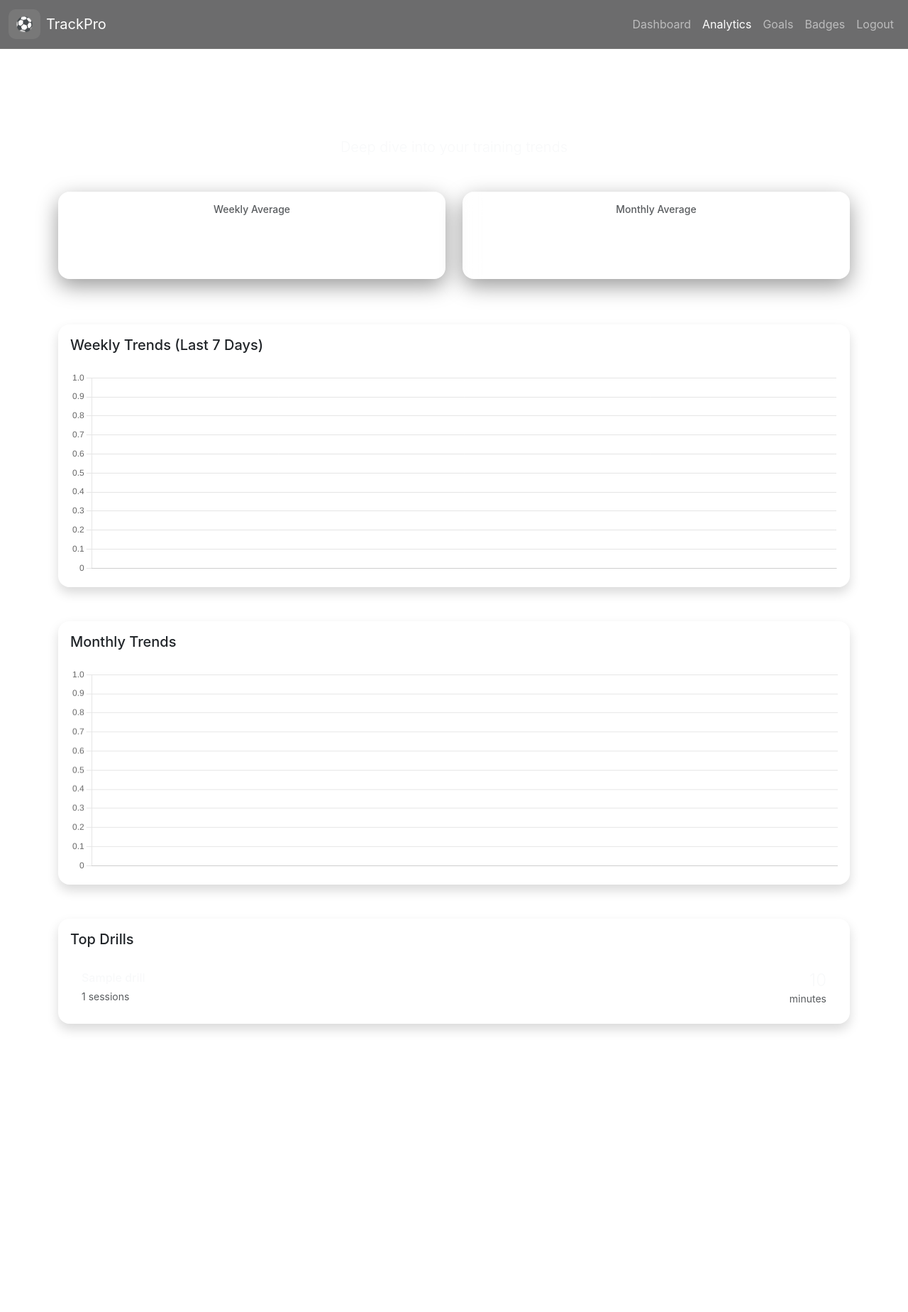
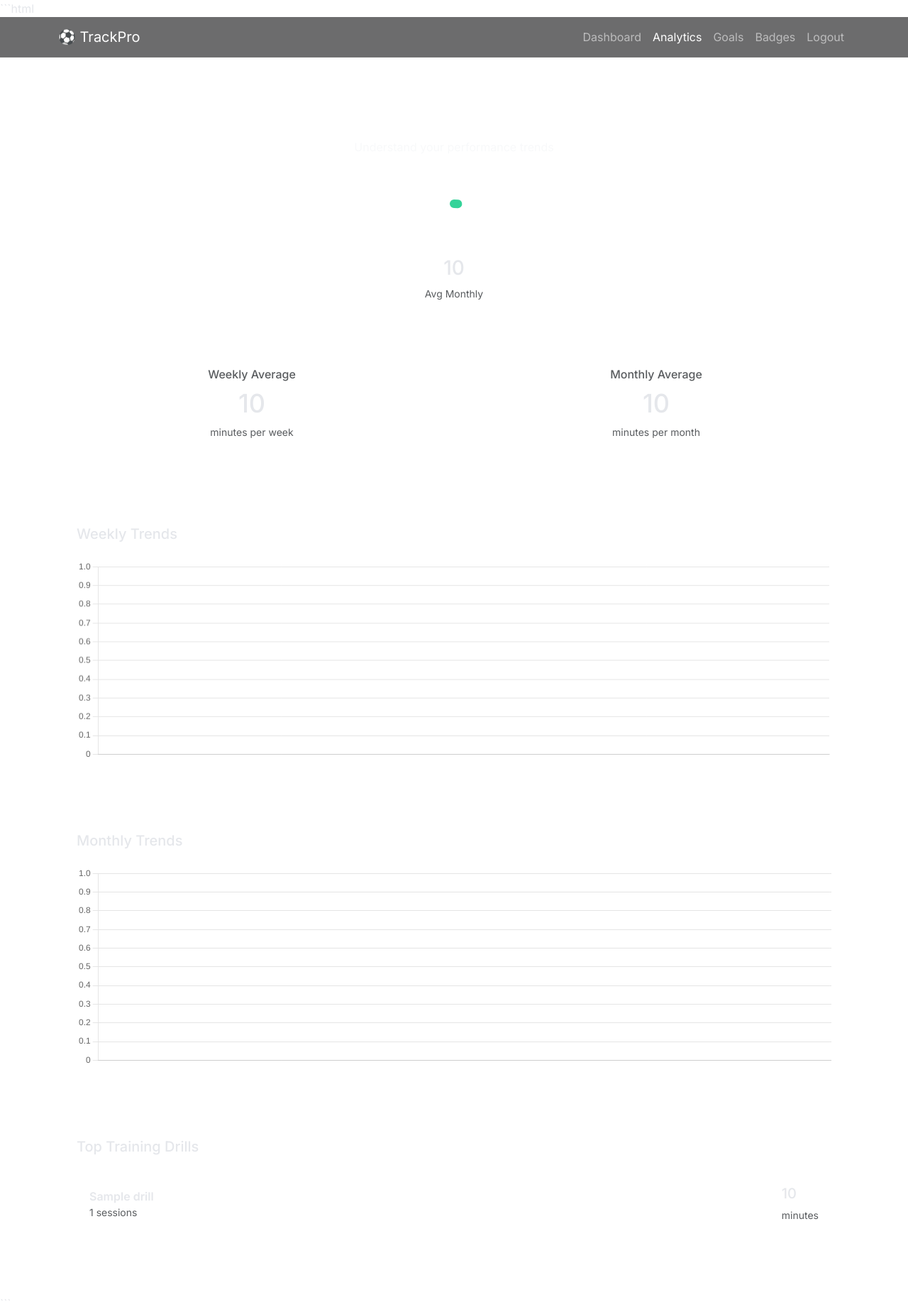
Before and after one commit to akshitjoshi335-maker/Football-progress-tracking, a Flask app: template templates/analytics.html in a window 1280 px wide. Shown: the whole page at 71% size. Before the commit the page ends 1453 px from the top, so only its background shows below. Run offline with Flask 3, Linux system fonts and the light colour scheme; the template is opened without the code that fills it: most values are stand-ins (such as "Sample title", 1, 10 or a date in 2020).

Commit message:
Update analytics.html

````diff
--- a/templates/analytics.html
+++ b/templates/analytics.html
@@ -1,156 +1,400 @@
+```html
 <!DOCTYPE html>
 <html lang="en">
+
 <head>
+
 <meta charset="UTF-8">
 <meta name="viewport" content="width=device-width, initial-scale=1.0">
-    <title>Analytics - Football Training Tracker</title>
-    <link href="https://cdn.jsdelivr.net/npm/bootstrap@5.3.1/dist/css/bootstrap.min.css" rel="stylesheet"
-          integrity="sha384-YS6VaCU6uNW0C6c1zduDgPqhIiAj5GxNk4WliBN6v1iUYpqsHdb2Bz949jj44T7v" crossorigin="anonymous">
-    <link href="https://fonts.googleapis.com/css2?family=Roboto:wght@300;400;700&display=swap" rel="stylesheet">
+
+<title>TrackPro Analytics</title>
+
+<link href="https://cdn.jsdelivr.net/npm/bootstrap@5.3.1/dist/css/bootstrap.min.css" rel="stylesheet">
+
+<link href="https://fonts.googleapis.com/css2?family=Inter:wght@300;400;500;600&display=swap" rel="stylesheet">
+
 <link rel="stylesheet" href="/static/css/style.css">
+
+<style>
+
+/* header */
+
+header{
+animation:fadeSlide .7s ease;
+}
+
+/* metrics */
+
+.metric-card{
+
+background:rgba(255,255,255,0.05);
+border:1px solid rgba(255,255,255,0.08);
+border-radius:16px;
+
+padding:30px;
+text-align:center;
+
+transition:.3s;
+
+}
+
+.metric-card:hover{
+
+transform:translateY(-6px);
+box-shadow:0 20px 40px rgba(0,0,0,0.6);
+
+}
+
+.metric-card h2{
+
+font-size:36px;
+margin-top:10px;
+
+}
+
+/* drill ranking */
+
+.drill-card{
+
+background:rgba(255,255,255,0.05);
+border-radius:14px;
+padding:18px;
+
+display:flex;
+justify-content:space-between;
+align-items:center;
+
+margin-bottom:10px;
+
+transition:.3s;
+
+}
+
+.drill-card:hover{
+
+transform:scale(1.02);
+background:rgba(255,255,255,0.07);
+
+}
+
+/* ring */
+
+.analytics-ring{
+
+display:flex;
+justify-content:center;
+margin-bottom:40px;
+
+}
+
+.ring svg{
+transform:rotate(-90deg);
+}
+
+.ring-bg{
+fill:none;
+stroke:rgba(255,255,255,0.1);
+stroke-width:12;
+}
+
+.ring-progress{
+
+fill:none;
+stroke:#34d399;
+stroke-width:12;
+stroke-linecap:round;
+
+stroke-dasharray:440;
+
+animation:ringAnim 2s ease forwards;
+
+}
+
+@keyframes ringAnim{
+
+from{
+stroke-dashoffset:440;
+}
+
+}
+
+/* chart card */
+
+.chart-card{
+
+background:rgba(255,255,255,0.05);
+border:1px solid rgba(255,255,255,0.08);
+border-radius:16px;
+
+padding:25px;
+
+transition:.3s;
+
+}
+
+.chart-card:hover{
+
+transform:translateY(-4px);
+
+}
+
+</style>
+
 </head>
+
+
 <body class="bg-gradient">
-<nav class="navbar navbar-expand-lg navbar-dark sticky-top" aria-label="Main navigation">
-    <div class="container-fluid">
-        <a class="navbar-brand d-flex align-items-center" href="/">
-            <span class="brand-badge me-2" aria-hidden="true">⚽</span>
-            <span>TrackPro</span>
-        </a>
-        <button class="navbar-toggler border-0" type="button" data-bs-toggle="collapse" data-bs-target="#mainNav" aria-controls="mainNav" aria-expanded="false" aria-label="Toggle navigation">
-            <span class="navbar-toggler-icon"></span>
-        </button>
-        <div class="collapse navbar-collapse" id="mainNav">
-            <ul class="navbar-nav ms-auto align-items-center">
+
+<nav class="navbar navbar-expand-lg navbar-dark sticky-top">
+
+<div class="container">
+
+<a class="navbar-brand" href="/">⚽ TrackPro</a>
+
+<ul class="navbar-nav ms-auto">
+
 <li class="nav-item"><a class="nav-link" href="/">Dashboard</a></li>
+
 <li class="nav-item"><a class="nav-link active" href="/analytics">Analytics</a></li>
+
 <li class="nav-item"><a class="nav-link" href="/goals">Goals</a></li>
+
 <li class="nav-item"><a class="nav-link" href="/badges">Badges</a></li>
+
 <li class="nav-item"><a class="nav-link" href="/logout">Logout</a></li>
+
 </ul>
+
 </div>
-    </div>
+
 </nav>
 
+
 <div class="container py-5">
+
 <header class="text-center mb-5">
-        <h1 class="display-4 fw-bold text-white">Advanced Analytics</h1>
-        <p class="lead text-light">Deep dive into your training trends</p>
+
+<h1 class="display-5 fw-bold text-white">Training Analytics</h1>
+
+<p class="text-light">Understand your performance trends</p>
+
 </header>
 
-    <!-- Key Metrics -->
-    <div class="row mb-5">
-        <div class="col-md-6 mb-3">
-            <div class="card glass text-white h-100 animate-in" style="--delay:0.08s">
-                <div class="card-body text-center">
-                    <h5 class="card-title text-muted small">Weekly Average</h5>
-                    <p class="display-6">{{ analytics.weekly_avg }} <span class="small">min</span></p>
-                </div>
-            </div>
-        </div>
-        <div class="col-md-6 mb-3">
-            <div class="card glass text-white h-100 animate-in" style="--delay:0.16s">
-                <div class="card-body text-center">
-                    <h5 class="card-title text-muted small">Monthly Average</h5>
-                    <p class="display-6">{{ analytics.monthly_avg }} <span class="small">min</span></p>
-                </div>
-            </div>
-        </div>
+
+<!-- Activity Ring -->
+
+<div class="analytics-ring">
+
+<div class="ring">
+
+<svg width="180" height="180">
+
+<circle cx="90" cy="90" r="70" class="ring-bg"/>
+
+<circle cx="90" cy="90" r="70"
+class="ring-progress"
+stroke-dashoffset="{{ 440 - (analytics.monthly_avg/800)*440 }}"/>
+
+</svg>
+
+<div style="position:absolute; transform:translate(-50%,-50%); top:50%; left:50%; text-align:center">
+
+<h3>{{ analytics.monthly_avg }}</h3>
+
+<p class="small text-muted">Avg Monthly</p>
+
 </div>
 
-    <!-- Weekly Trends -->
-    <div class="card shadow mb-5 glass animate-in" style="--delay:0.24s">
-        <div class="card-body">
-            <h3 class="h5 mb-4">Weekly Trends (Last 7 Days)</h3>
-            <canvas id="weeklyChart" height="80"></canvas>
-        </div>
 </div>
 
-    <!-- Monthly Trends -->
-    <div class="card shadow mb-5 glass animate-in" style="--delay:0.32s">
-        <div class="card-body">
-            <h3 class="h5 mb-4">Monthly Trends</h3>
-            <canvas id="monthlyChart" height="80"></canvas>
-        </div>
 </div>
 
-    <!-- Best Drills -->
-    <div class="card shadow glass animate-in" style="--delay:0.40s">
-        <div class="card-body">
-            <h3 class="h5 mb-4">Top Drills</h3>
-            {% if analytics.best_drills %}
-            <div class="list-group list-group-flush">
-                {% for drill in analytics.best_drills %}
-                <div class="list-group-item bg-transparent text-light border-secondary">
-                    <div class="d-flex justify-content-between align-items-center">
-                        <div>
-                            <h6 class="mb-1">{{ drill.drill }}</h6>
-                            <small class="text-muted">{{ drill.count }} sessions</small>
-                        </div>
-                        <div class="text-end">
-                            <strong class="display-6" style="font-size: 1.5rem;">{{ drill.total }}</strong>
-                            <small class="text-muted d-block">minutes</small>
-                        </div>
-                    </div>
-                </div>
-                {% endfor %}
-            </div>
-            {% else %}
-            <p class="text-muted">No data yet</p>
-            {% endif %}
-        </div>
-    </div>
+
+<!-- Key Metrics -->
+
+<div class="row g-4 mb-5">
+
+<div class="col-md-6">
+
+<div class="metric-card">
+
+<h6 class="text-muted">Weekly Average</h6>
+
+<h2>{{ analytics.weekly_avg }}</h2>
+
+<p class="text-muted small">minutes per week</p>
+
 </div>
 
-<script src="https://cdn.jsdelivr.net/npm/bootstrap@5.3.1/dist/js/bootstrap.bundle.min.js"
-        integrity="sha384-HoA7w/+jaPf+NyuKHS5F6I6yFrkwpadFr+Z+9V0c5q0WGl/8lFjHh+b2Fh+YBz+1" crossorigin="anonymous"></script>
+</div>
+
+<div class="col-md-6">
+
+<div class="metric-card">
+
+<h6 class="text-muted">Monthly Average</h6>
+
+<h2>{{ analytics.monthly_avg }}</h2>
+
+<p class="text-muted small">minutes per month</p>
+
+</div>
+
+</div>
+
+</div>
+
+
+<!-- Weekly Chart -->
+
+<div class="chart-card mb-5">
+
+<h5 class="mb-4">Weekly Trends</h5>
+
+<canvas id="weeklyChart" height="80"></canvas>
+
+</div>
+
+
+<!-- Monthly Chart -->
+
+<div class="chart-card mb-5">
+
+<h5 class="mb-4">Monthly Trends</h5>
+
+<canvas id="monthlyChart" height="80"></canvas>
+
+</div>
+
+
+<!-- Top Drills -->
+
+<div class="chart-card">
+
+<h5 class="mb-4">Top Training Drills</h5>
+
+{% if analytics.best_drills %}
+
+{% for drill in analytics.best_drills %}
+
+<div class="drill-card">
+
+<div>
+
+<strong>{{ drill.drill }}</strong>
+
+<div class="text-muted small">
+
+{{ drill.count }} sessions
+
+</div>
+
+</div>
+
+<div>
+
+<h5>{{ drill.total }}</h5>
+
+<small class="text-muted">minutes</small>
+
+</div>
+
+</div>
+
+{% endfor %}
+
+{% else %}
+
+<p class="text-muted">No analytics data yet.</p>
+
+{% endif %}
+
+</div>
+
+</div>
+
+
 <script src="https://cdn.jsdelivr.net/npm/chart.js"></script>
+
 <script>
-    document.addEventListener('DOMContentLoaded', function(){
-        const weeklyData = {{ analytics.weekly_trends|tojson }};
-        const monthlyData = {{ analytics.monthly_trends|tojson }};
 
-        // Weekly chart
-        const weeklyCtx = document.getElementById('weeklyChart').getContext('2d');
-        new Chart(weeklyCtx, {
-            type: 'line',
-            data: {
-                labels: weeklyData.map(d => d.day),
-                datasets: [{
-                    label: 'Minutes',
-                    data: weeklyData.map(d => d.minutes),
-                    borderColor: 'rgba(54, 162, 235, 1)',
-                    backgroundColor: 'rgba(54, 162, 235, 0.1)',
-                    borderWidth: 2,
-                    tension: 0.4,
-                    fill: true
+document.addEventListener("DOMContentLoaded", function(){
+
+const weeklyData = {{ analytics.weekly_trends|tojson }}
+
+const monthlyData = {{ analytics.monthly_trends|tojson }}
+
+
+/* weekly chart */
+
+new Chart(document.getElementById("weeklyChart"),{
+
+type:"line",
+
+data:{
+labels: weeklyData.map(d=>d.day),
+datasets:[{
+
+data: weeklyData.map(d=>d.minutes),
+
+borderColor:"#3b82f6",
+
+backgroundColor:"rgba(59,130,246,0.1)",
+
+borderWidth:3,
+
+tension:0.45,
+
+fill:true
+
 }]
 },
-            options: {
-                scales: { y: { beginAtZero: true } },
-                plugins: { legend: { display: false } }
+
+options:{
+plugins:{legend:{display:false}},
+scales:{y:{beginAtZero:true}},
+animation:{duration:1400,easing:"easeOutQuart"}
+
 }
-        });
 
-        // Monthly chart
-        const monthlyCtx = document.getElementById('monthlyChart').getContext('2d');
-        new Chart(monthlyCtx, {
-            type: 'bar',
-            data: {
-                labels: monthlyData.map(d => d.week),
-                datasets: [{
-                    label: 'Minutes',
-                    data: monthlyData.map(d => d.minutes),
-                    backgroundColor: 'rgba(76, 175, 80, 0.7)',
-                    borderColor: 'rgba(76, 175, 80, 1)',
-                    borderWidth: 1
+})
+
+
+/* monthly chart */
+
+new Chart(document.getElementById("monthlyChart"),{
+
+type:"bar",
+
+data:{
+
+labels: monthlyData.map(d=>d.week),
+
+datasets:[{
+
+data: monthlyData.map(d=>d.minutes),
+
+backgroundColor:"#34d399",
+
+borderRadius:8
+
 }]
+
 },
-            options: {
-                scales: { y: { beginAtZero: true } },
-                plugins: { legend: { display: false } }
+
+options:{
+plugins:{legend:{display:false}},
+scales:{y:{beginAtZero:true}},
+animation:{duration:1400,easing:"easeOutQuart"}
+
 }
-        });
-    });
+
+})
+
+})
+
 </script>
+
 </body>
 </html>
+```
````
Lines whose indentation alone changed are shown as unchanged.
